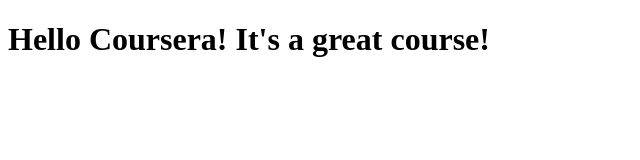
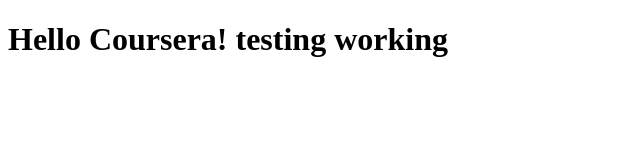
Before and after one commit to ErikMyers425/coursera-test, a plain HTML site: page site/index.html in a window 1280 px wide. Shown: the whole page, without its empty margins (0-640 px from the left). Drawn offline with Linux system fonts and the light colour scheme.

Commit message:
more edits

```diff
--- a/site/index.html
+++ b/site/index.html
@@ -2,9 +2,9 @@
 <html>
 <head>
 	<meta charset="utf-8">
-	<title>Hello Coursera!</title>
+	<title>Hello Coursera! this is great</title>
 </head>
 <body>
-<h1>Hello Coursera! It's a great course!</h1>
+<h1>Hello Coursera! testing working</h1>
 </body>
 </html>
```
